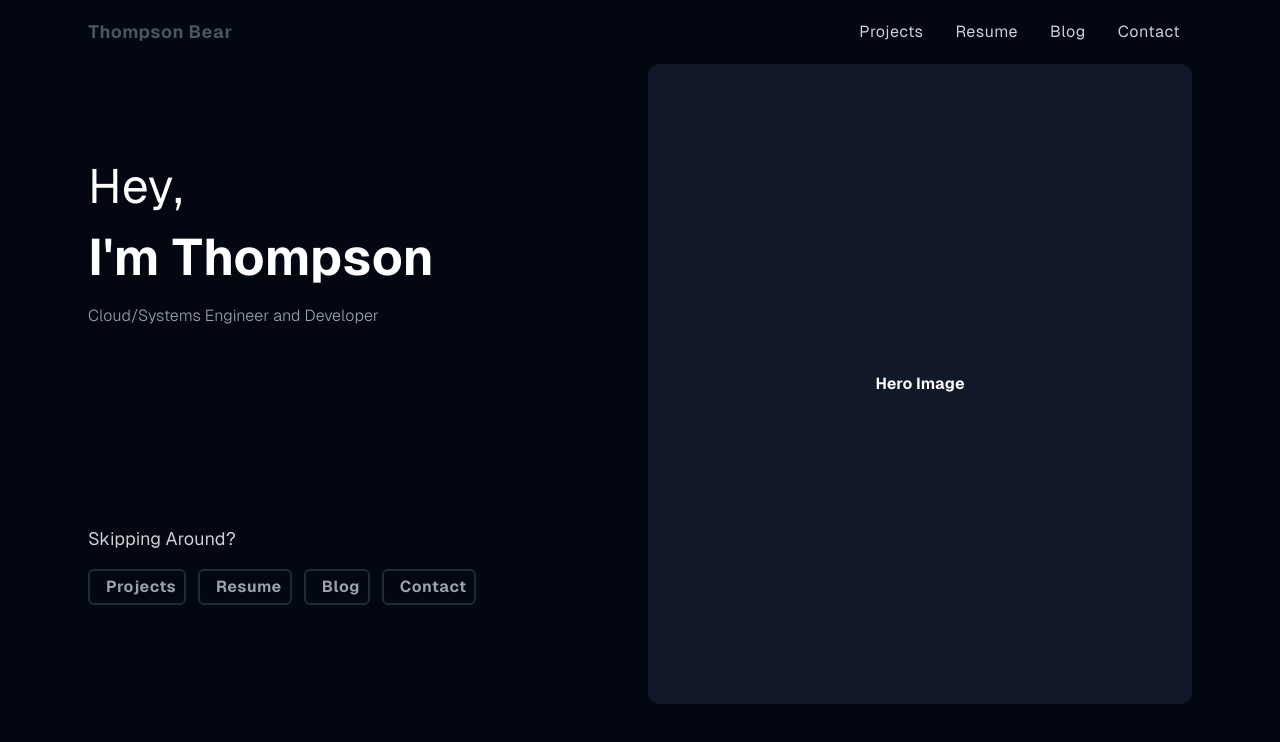
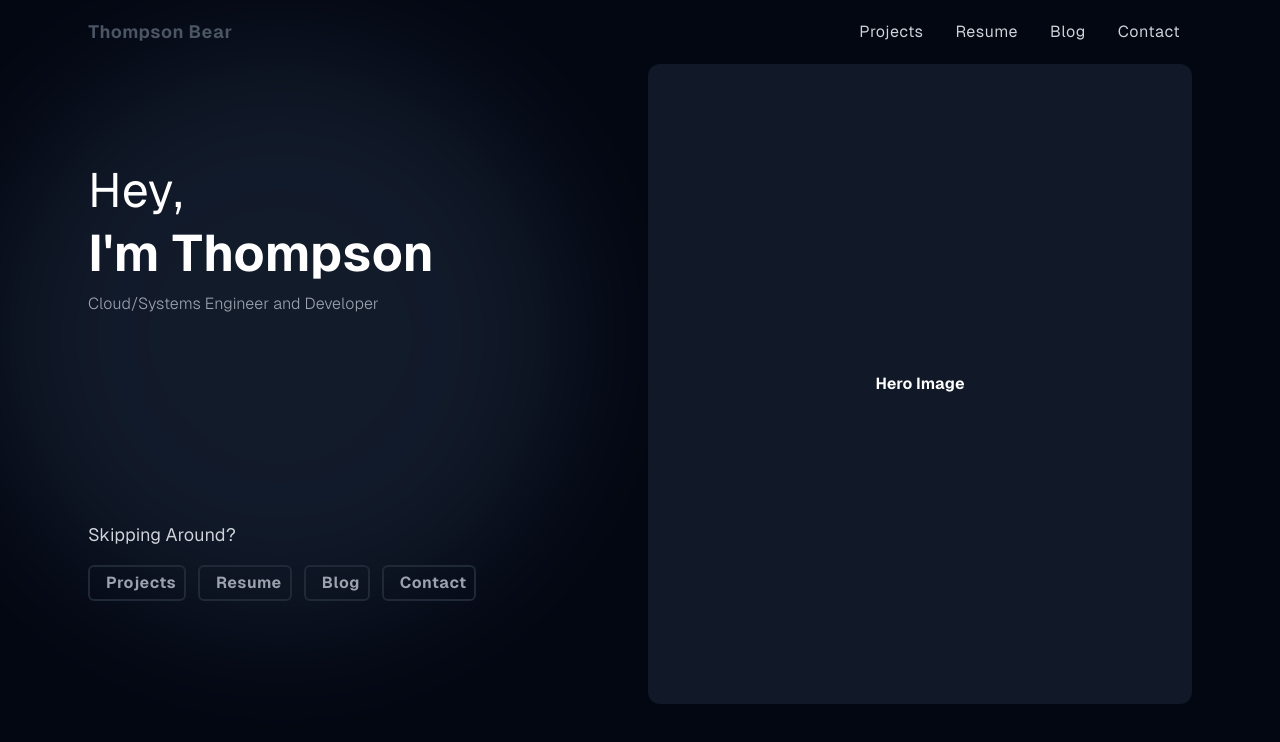
Before and after one commit to thompsonbear/portfolio, a SvelteKit app: page / in a window 1280 px wide. Shown: the top 742 px of the page. Built offline with nearby package versions, Linux system fonts and the light colour scheme; some icons are missing.

Commit message:
Work on front page

```diff
--- a/src/routes/+layout.svelte
+++ b/src/routes/+layout.svelte
@@ -14,8 +14,10 @@
 </svelte:head>
 
 <div class="w-full flex flex-col items-center">
-	<div class="max-w-[1200px] flex flex-col w-full px-12">
-		<div class="absolute top-0 left-0 rounded-full bg-blue-300 w-[60vw]" />
+	<div class="max-w-[1200px] flex flex-col w-full px-12 relative">
+		<div
+			class="absolute top-12 -left-12 rounded-full bg-blue-300 w-[80vw] lg:w-[45vw] aspect-square -z-50 blur-3xl opacity-10"
+		/>
 		<Header {nav_links} />
 		<slot />
 	</div>
--- a/src/routes/+page.svelte
+++ b/src/routes/+page.svelte
@@ -16,7 +16,7 @@
 
 <section class="grid lg:grid-cols-2 gap-4 h-[80vh]">
 	<div class="flex flex-col justify-around">
-		<div class="w-fit space-y-2">
+		<div class="w-fit">
 			<h1 class="text-2xl lg:text-5xl">Hey,</h1>
 			<h1 class="text-[9vw] lg:text-[4vw] font-bold whitespace-nowrap">I'm Thompson</h1>
 			<p class="font-light text-gray-400">Cloud/Systems Engineer and Developer</p>
```
